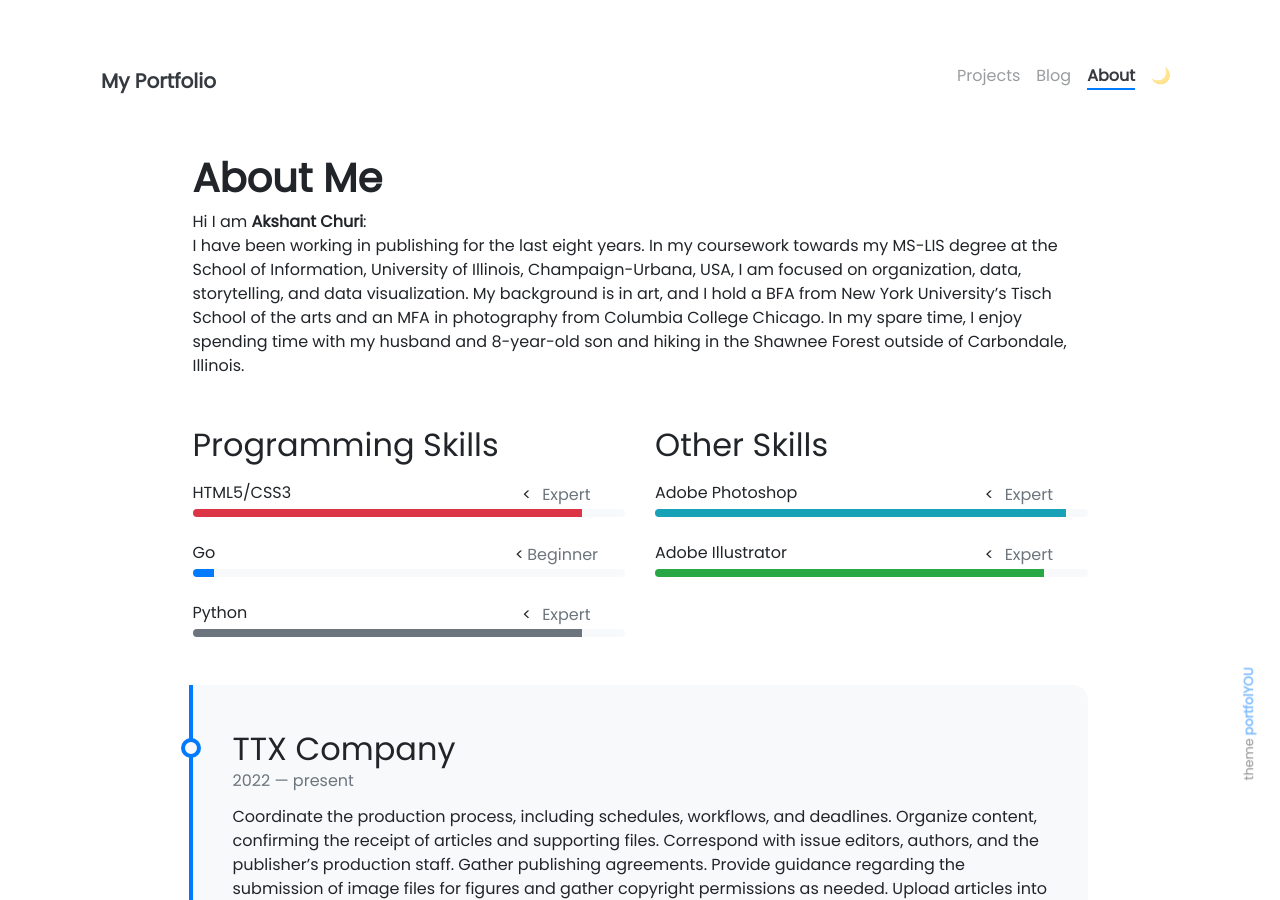
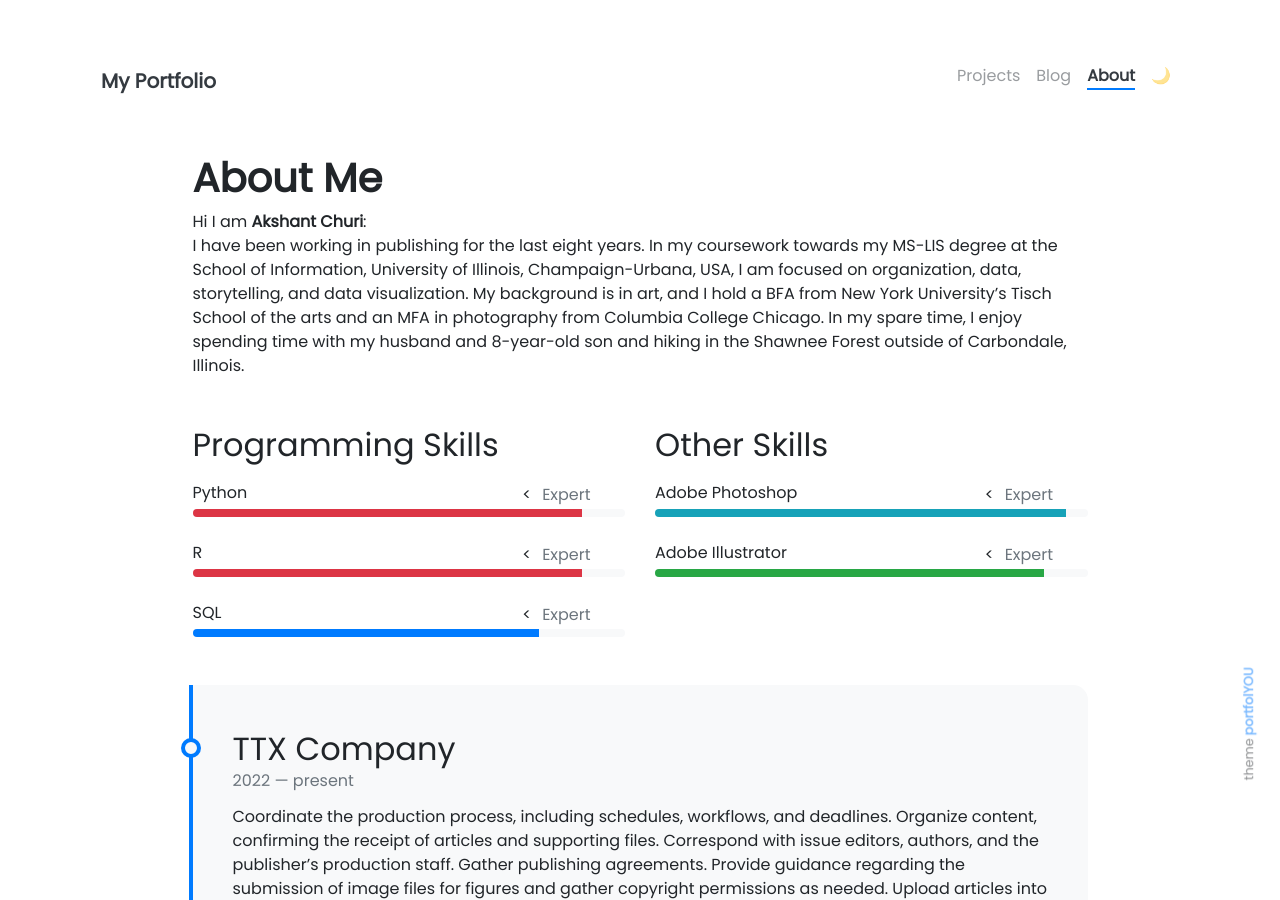
Before and after one commit to akshant10/akshant10.github.io, a Jekyll site: the page built from pages/about.md, in a window 1280 px wide and 900 px high. Built offline with Jekyll 4.4.1, drawn with Linux system fonts in a browser that asks for light colours; nearby versions of some CDN libraries.

Commit message:
Update programming-skills.yml

```diff
--- a/_data/programming-skills.yml
+++ b/_data/programming-skills.yml
@@ -1,14 +1,15 @@
-- name: HTML5/CSS3
+
+- name: Python
   percentage: 90
   level: Expert
   color: danger
 
-- name: Go
-  percentage: 5
-  level: Beginner
-  color:
-
-- name: Python
+- name: R
   percentage: 90
   level: Expert
-  color: secondary
+  color: danger
+
+- name: SQL
+  percentage: 80
+  level: Expert
+  color: Secondary
```
